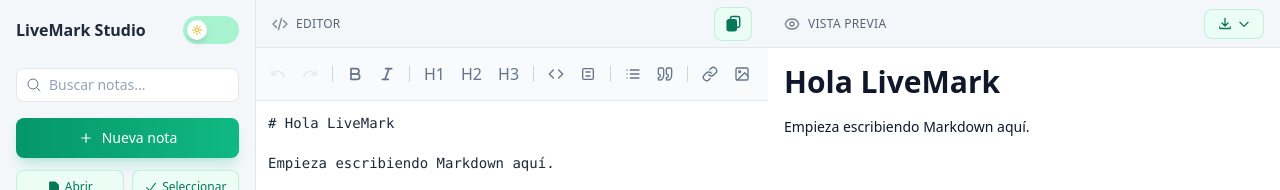
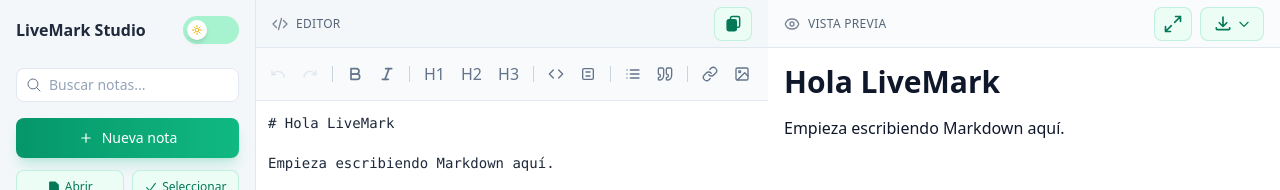
Before and after one commit to rxbert07/LiveMark-Studio, a React (Vite) app: page / in a window 1280 px wide. Shown: the top 190 px of the page. Built offline with nearby package versions, Linux system fonts and the light colour scheme; what markdown-it-html5-media would draw is missing.

Commit message:
Added FullScreen Preview

```diff
--- a/src/components/Preview.jsx
+++ b/src/components/Preview.jsx
@@ -36,7 +36,10 @@
 
 export function Preview({ content, title, theme, previewRef }) {
   const [isMenuOpen, setIsMenuOpen] = useState(false);
+  const [isFullscreen, setIsFullscreen] = useState(false);
+  const [viewMode, setViewMode] = useState('full'); // 'full' | 'paper'
   const menuRef = useRef(null);
+  const containerRef = useRef(null);
 
   // 🔹 Cerrar menú dropdown al hacer click fuera
   useEffect(() => {
@@ -58,6 +61,30 @@
       document.removeEventListener('mousedown', handleClickOutside);
     };
   }, [isMenuOpen]);
+
+  // 🔹 Manejar cambios de pantalla completa
+  useEffect(() => {
+    const handleFullscreenChange = () => {
+      const isFull = !!document.fullscreenElement;
+      setIsFullscreen(isFull);
+      if (!isFull) setViewMode('full'); // Resetear al salir
+    };
+
+    document.addEventListener('fullscreenchange', handleFullscreenChange);
+    return () => document.removeEventListener('fullscreenchange', handleFullscreenChange);
+  }, []);
+
+  const toggleFullscreen = async () => {
+    try {
+      if (!document.fullscreenElement) {
+        await containerRef.current?.requestFullscreen();
+      } else {
+        await document.exitFullscreen();
+      }
+    } catch (err) {
+      console.error("Error attempting to enable fullscreen:", err);
+    }
+  };
 
   const downloadFile = (
     filename,
@@ -135,9 +162,18 @@
   };
 
   return (
-    <div className="flex flex-col overflow-hidden h-full">
+    <div
+      ref={containerRef}
+      className={`relative flex flex-col overflow-hidden h-full transition-colors duration-300 ${isFullscreen
+        ? theme === 'dark' ? 'bg-slate-950' : 'bg-slate-100'
+        : ''
+        }`}
+    >
       {/* Barra superior de preview + menú ⋮ */}
-      <div className={`h-12 flex items-center px-4 border-b justify-between relative select-none ${theme === 'dark' ? 'text-slate-400 border-slate-800 bg-slate-950/50' : 'text-slate-600 border-slate-200 bg-slate-50/50'
+      <div className={`h-12 flex items-center px-4 border-b justify-between absolute top-0 left-0 right-0 z-10 select-none transition-colors duration-300
+        ${theme === 'dark'
+          ? `text-slate-400 border-slate-800 ${isFullscreen ? 'bg-slate-950/80 backdrop-blur-md' : 'bg-slate-950/80 backdrop-blur-md'}`
+          : `text-slate-600 border-slate-200 ${isFullscreen ? 'bg-slate-50/80 backdrop-blur-md' : 'bg-slate-50/80 backdrop-blur-md'}`
         }`}>
         <div className="flex items-center gap-2">
           <svg xmlns="http://www.w3.org/2000/svg" viewBox="0 0 24 24" fill="none" stroke="currentColor" strokeWidth="2" strokeLinecap="round" strokeLinejoin="round" className="w-4 h-4 opacity-70">
@@ -147,12 +183,65 @@
           <span className="text-xs font-medium tracking-wide uppercase opacity-90">Vista previa</span>
         </div>
 
+        <div className="flex items-center gap-2">
+          {/* Controles de vista (solo en pantalla completa) */}
+          {isFullscreen && (
+            <div className={`flex items-center gap-1 mr-2 pr-2 border-r ${theme === 'dark' ? 'border-slate-700' : 'border-slate-300'}`}>
+              <button
+                onClick={() => setViewMode('full')}
+                className={`p-1.5 rounded-md transition-all ${viewMode === 'full'
+                  ? theme === 'dark' ? 'bg-emerald-500/20 text-emerald-400' : 'bg-emerald-100 text-emerald-700'
+                  : 'opacity-50 hover:opacity-100'
+                  }`}
+                title="Vista completa"
+              >
+                <svg xmlns="http://www.w3.org/2000/svg" viewBox="0 0 24 24" fill="none" stroke="currentColor" strokeWidth="2" strokeLinecap="round" strokeLinejoin="round" className="w-4 h-4">
+                  <rect width="20" height="14" x="2" y="5" rx="2" />
+                  <line x1="2" x2="22" y1="10" y2="10" />
+                </svg>
+              </button>
+              <button
+                onClick={() => setViewMode('paper')}
+                className={`p-1.5 rounded-md transition-all ${viewMode === 'paper'
+                  ? theme === 'dark' ? 'bg-emerald-500/20 text-emerald-400' : 'bg-emerald-100 text-emerald-700'
+                  : 'opacity-50 hover:opacity-100'
+                  }`}
+                title="Vista documento"
+              >
+                <svg xmlns="http://www.w3.org/2000/svg" viewBox="0 0 24 24" fill="none" stroke="currentColor" strokeWidth="2" strokeLinecap="round" strokeLinejoin="round" className="w-4 h-4">
+                  <path d="M14.5 2H6a2 2 0 0 0-2 2v16a2 2 0 0 0 2 2h12a2 2 0 0 0 2-2V7.5L14.5 2z" />
+                  <polyline points="14 2 14 8 20 8" />
+                </svg>
+              </button>
+            </div>
+          )}
+
+          {/* Botón Pantalla Completa */}
+          <button
+            onClick={toggleFullscreen}
+            className={`px-2 py-1.5 rounded-lg border transition-all duration-200 flex items-center justify-center ${theme === 'dark'
+              ? 'bg-emerald-500/5 border-emerald-500/20 text-emerald-400 hover:bg-emerald-500/10'
+              : 'bg-emerald-50 border-emerald-500/20 text-emerald-700 hover:bg-emerald-100/50'
+              }`}
+            title={isFullscreen ? "Salir de pantalla completa" : "Pantalla completa"}
+          >
+            {isFullscreen ? (
+              <svg xmlns="http://www.w3.org/2000/svg" viewBox="0 0 24 24" fill="none" stroke="currentColor" strokeWidth="2" strokeLinecap="round" strokeLinejoin="round" className="w-5 h-5">
+                <path d="M8 3v3a2 2 0 0 1-2 2H3m18 0h-3a2 2 0 0 1-2-2V3m0 18v-3a2 2 0 0 1 2-2h3M3 16h3a2 2 0 0 1 2 2v3" />
+              </svg>
+            ) : (
+              <svg xmlns="http://www.w3.org/2000/svg" viewBox="0 0 24 24" fill="none" stroke="currentColor" strokeWidth="2" strokeLinecap="round" strokeLinejoin="round" className="w-5 h-5">
+                <path d="M15 3h6v6M9 21H3v-6M21 3l-7 7M3 21l7-7" />
+              </svg>
+            )}
+          </button>
+
           {/* Botón menú ⋮ */}
           <button
             onClick={() => setIsMenuOpen((v) => !v)}
-          className={`px-3 py-1.5 rounded-lg border text-xs transition-all duration-200 flex items-center gap-1 font-medium disabled:opacity-40 ${theme === 'dark'
-            ? 'bg-emerald-500/5 border-emerald-500/20 text-emerald-400 hover:bg-emerald-500/10 hover:border-emerald-500/30'
-            : 'bg-emerald-50 border-emerald-500/20 text-emerald-700 hover:bg-emerald-100/50 hover:border-emerald-500/30'
+            className={`px-3 py-1.5 rounded-lg border transition-all duration-200 flex items-center gap-1 font-medium disabled:opacity-40 ${theme === 'dark'
+              ? 'bg-emerald-500/5 border-emerald-500/20 text-emerald-400 hover:bg-emerald-500/10'
+              : 'bg-emerald-50 border-emerald-500/20 text-emerald-700 hover:bg-emerald-100/50'
               }`}
             disabled={!content && content !== ""}
             title="Descargar / Exportar"
@@ -164,7 +253,7 @@
               viewBox="0 0 24 24"
               strokeWidth={2}
               stroke="currentColor"
-            className="w-4 h-4"
+              className="w-5 h-5"
             >
               <path
                 strokeLinecap="round"
@@ -192,6 +281,7 @@
               />
             </svg>
           </button>
+        </div>
 
         {/* Dropdown de acciones */}
         {isMenuOpen && (
@@ -256,12 +346,19 @@
       </div>
 
       {/* Contenido de preview */}
-      <div className={`flex-1 p-4 pb-10 overflow-auto text-sm leading-relaxed ${theme === 'dark' ? '' : 'bg-white'
-        }`}
+      <div className={`flex-1 overflow-auto transition-all duration-300 ${isFullscreen && viewMode === 'paper'
+        ? 'pt-20 px-8 pb-8 flex justify-center bg-transparent'
+        : 'pt-16 px-4 pb-10'
+        } ${theme === 'dark' ? '' : isFullscreen ? '' : 'bg-white'}`}
         ref={previewRef}
       >
         <div
-          className={`
+          className={`h-fit
+            transition-all duration-300
+            ${isFullscreen && viewMode === 'paper'
+              ? `max-w-3xl w-full mx-auto shadow-2xl rounded-xl p-12 min-h-[calc(100vh-8rem)] ${theme === 'dark' ? 'bg-slate-900 border border-slate-800' : 'bg-white border border-slate-200'}`
+              : 'w-full max-w-none h-fit'
+            }
             [&>h1]:text-3xl [&>h1]:font-bold [&>h1]:mb-4
             [&>h2]:text-2xl [&>h2]:font-semibold [&>h2]:mt-4 [&>h2]:mb-2
             [&>p]:mb-2
```
Lines whose indentation alone changed are shown as unchanged.
